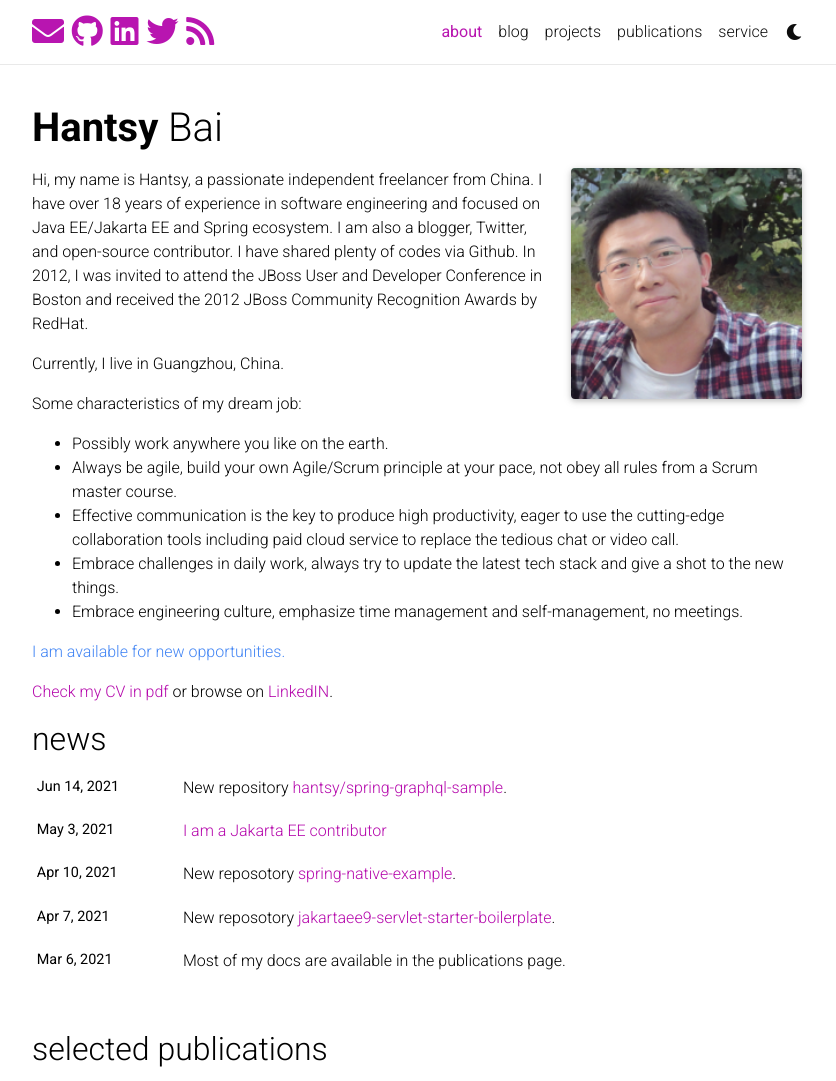
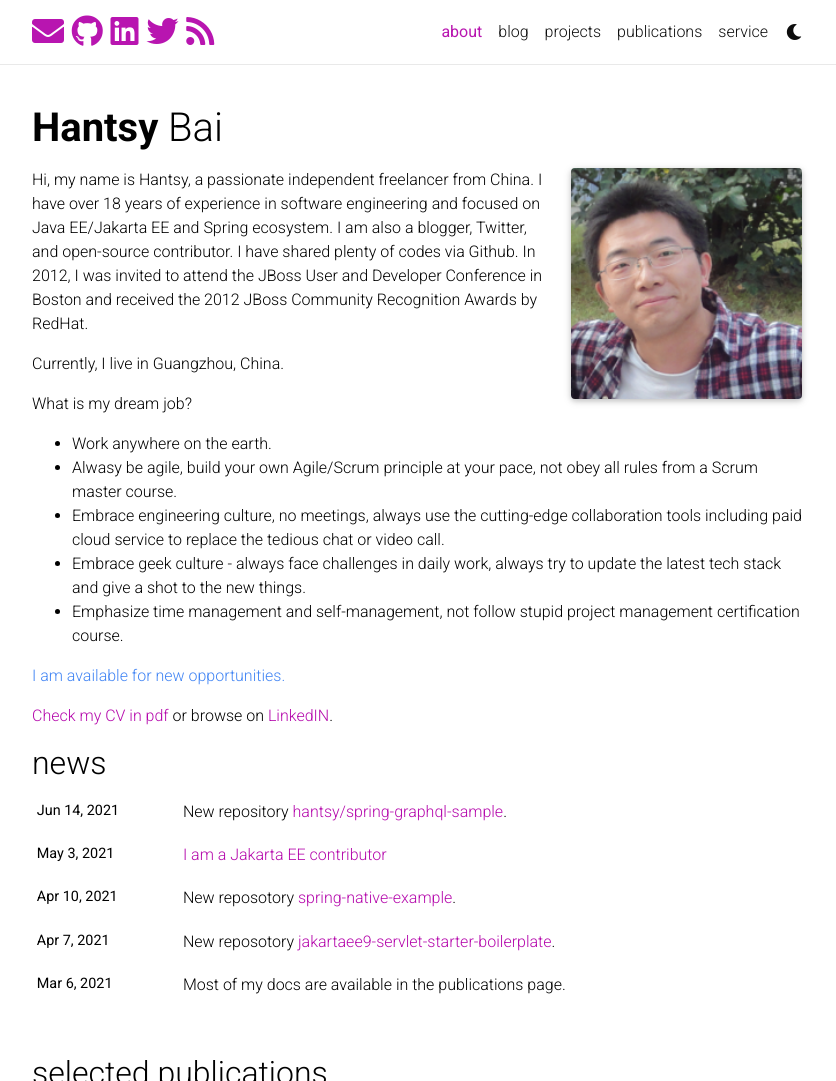
Before and after one commit to hantsy/hantsy.github.io, a Jekyll site: the page built from _pages/about.md, in a window 1280 px wide and 1394 px high, cut to the strip 0-1081 px from the top of the window. Shown: the whole strip, without its empty margins (223-1059 px from the left). Built offline with Jekyll 4.4.1, drawn with Linux system fonts in a browser that asks for light colours; nearby versions of some CDN libraries; emoji names are drawn with the system emoji font; a style sheet for code colours, icons or effects is not loaded.

Commit message:
chore: clean codes

```diff
--- a/_pages/about.md
+++ b/_pages/about.md
@@ -19,13 +19,13 @@ In 2012, I was invited to attend the JBoss User and Developer Conference in Bost
 
 Currently, I live in Guangzhou, China.
 
-Some characteristics  of my dream job:
+What is my dream job?
 
-* Possibly work anywhere you like on the earth.
-* Always be agile, build your own Agile/Scrum principle at your pace, not obey all rules from a Scrum master course.
-* Effective communication is the key to produce high productivity, eager to use the cutting-edge collaboration tools including paid cloud service to replace the tedious chat or video call.
-* Embrace challenges in daily work, always try to update the latest tech stack and give a shot to the new things.
-* Embrace engineering culture, emphasize time management and self-management,  no meetings.
+* Work anywhere on the earth.
+* Alwasy be agile, build your own Agile/Scrum principle at your pace, not obey all rules from a Scrum master course.
+* Embrace engineering culture, no meetings, always use the cutting-edge collaboration tools including paid cloud service to replace the tedious chat or video call.
+* Embrace geek culture - always face challenges in daily work, always try to update the latest tech stack and give a shot to the new things.
+* Emphasize time management and self-management, not follow stupid project management certification course.
 
 
 <p class="text-primary  display-5">I am available for new opportunities.</p>
```
